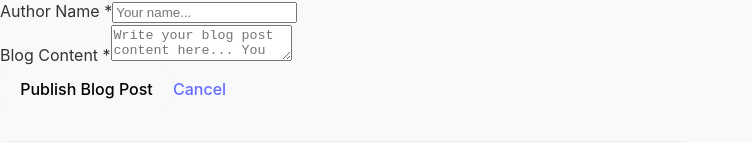
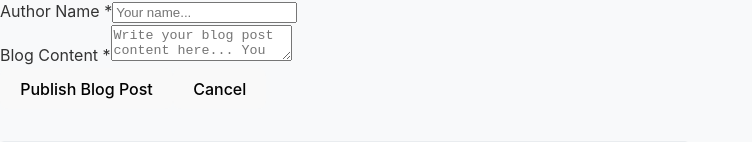
Before and after one commit to arjadas/BlogVerse-client, a React (Vite) app: page /create in a window 1280 px wide. Shown: the part 241-383 px from the top of the page, without its empty margins (0-752 px from the left). Built offline with nearby package versions, Linux system fonts and the light colour scheme; no server answers.

Commit message:
feat: replace Cancel link with button for improved navigation

```diff
--- a/src/pages/CreateBlog.jsx
+++ b/src/pages/CreateBlog.jsx
@@ -122,9 +122,14 @@ const CreateBlog = () => {
               {loading ? 'Publishing...' : 'Publish Blog Post'}
             </button>
 
-            <Link to="/" className="btn btn-secondary">
-              Cancel
-            </Link>
+            <button
+               type="button"
+               className="btn btn-secondary"
+               onClick={() => navigate('/')}
+               disabled={loading}
+             >
+               Cancel
+             </button>
           </div>
         </form>
 
```
